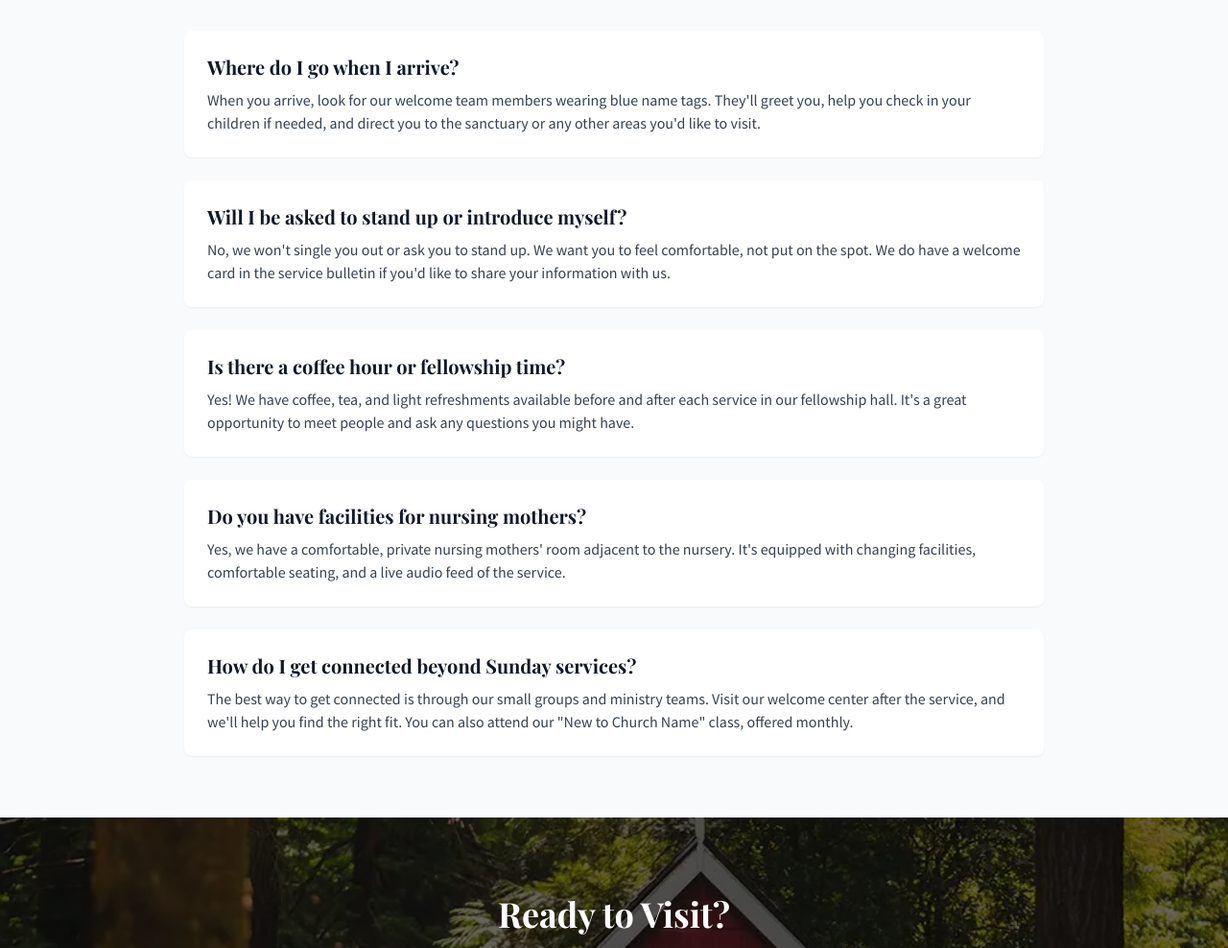
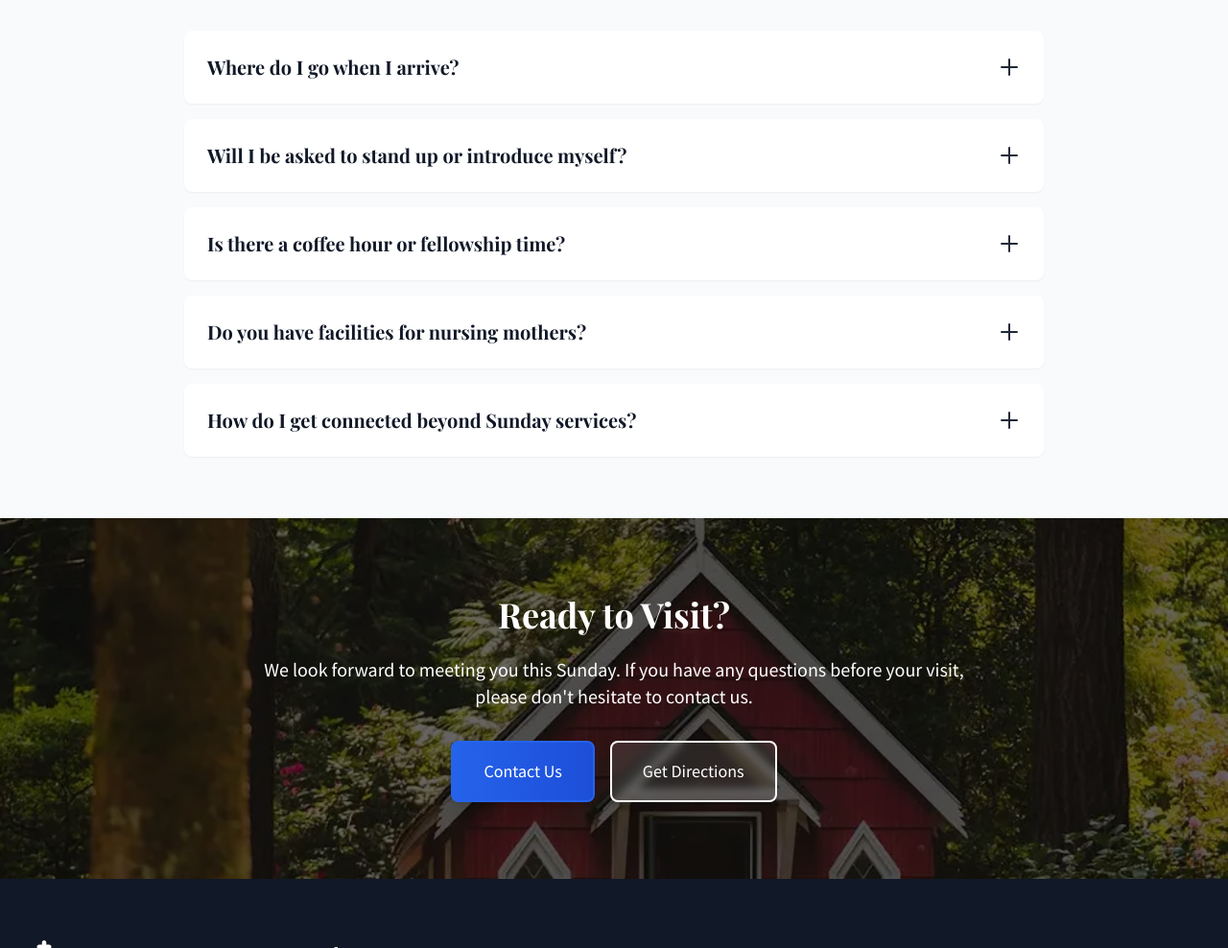
Before and after one commit to turing44/sydney2000, an Astro site: page /im-new in a window 1280 px wide. Shown: the part 3520-4508 px from the top of the page at 96% size. Built offline with nearby package versions, Linux system fonts and the light colour scheme; Astro itself is replaced by a stand-in of ours.

Commit message:
add accordion

```diff
--- a/src/assets/styles/global.css
+++ b/src/assets/styles/global.css
@@ -71,3 +71,15 @@
     @apply overflow-hidden transition-all bg-white rounded-lg shadow-md hover:shadow-lg;
   }
 }
+
+details > summary::-webkit-details-marker {
+  display: none;
+}
+
+details > summary svg {
+  transition: transform 0.2s ease;
+}
+
+details[open] > summary svg {
+  transform: rotate(45deg);
+}
--- a/src/pages/im-new.astro
+++ b/src/pages/im-new.astro
@@ -256,41 +256,66 @@ import Button from "../components/UI/Button.astro";
     </div>
 
     <div class="max-w-4xl mx-auto">
-        <div class="space-y-6">
-          <div class="bg-white p-6 rounded-lg shadow-sm">
-            <h3 class="text-xl font-bold mb-2">Where do I go when I arrive?</h3>
-            <p class="text-gray-700">
+      <div class="space-y-4">
+        <details class="group bg-white p-6 rounded-lg shadow-sm">
+          <summary class="flex justify-between items-center cursor-pointer">
+            <h3 class="text-xl font-bold">Where do I go when I arrive?</h3>
+            <svg xmlns="http://www.w3.org/2000/svg" class="h-6 w-6 transform transition-transform duration-200 group-open:rotate-45" fill="none" viewBox="0 0 24 24" stroke="currentColor">
+              <path stroke-linecap="round" stroke-linejoin="round" stroke-width="2" d="M12 4v16m8-8H4" />
+            </svg>
+          </summary>
+          <p class="mt-4 text-gray-700">
             When you arrive, look for our welcome team members wearing blue name tags. They'll greet you, help you check in your children if needed, and direct you to the sanctuary or any other areas you'd like to visit.
           </p>
-          </div>
+        </details>
 
-          <div class="bg-white p-6 rounded-lg shadow-sm">
-            <h3 class="text-xl font-bold mb-2">Will I be asked to stand up or introduce myself?</h3>
-            <p class="text-gray-700">
+        <details class="group bg-white p-6 rounded-lg shadow-sm">
+          <summary class="flex justify-between items-center cursor-pointer">
+            <h3 class="text-xl font-bold">Will I be asked to stand up or introduce myself?</h3>
+            <svg xmlns="http://www.w3.org/2000/svg" class="h-6 w-6 transform transition-transform duration-200 group-open:rotate-45" fill="none" viewBox="0 0 24 24" stroke="currentColor">
+              <path stroke-linecap="round" stroke-linejoin="round" stroke-width="2" d="M12 4v16m8-8H4" />
+            </svg>
+          </summary>
+          <p class="mt-4 text-gray-700">
             No, we won't single you out or ask you to stand up. We want you to feel comfortable, not put on the spot. We do have a welcome card in the service bulletin if you'd like to share your information with us.
           </p>
-          </div>
+        </details>
 
-          <div class="bg-white p-6 rounded-lg shadow-sm">
-            <h3 class="text-xl font-bold mb-2">Is there a coffee hour or fellowship time?</h3>
-            <p class="text-gray-700">
+        <details class="group bg-white p-6 rounded-lg shadow-sm">
+          <summary class="flex justify-between items-center cursor-pointer">
+            <h3 class="text-xl font-bold">Is there a coffee hour or fellowship time?</h3>
+            <svg xmlns="http://www.w3.org/2000/svg" class="h-6 w-6 transform transition-transform duration-200 group-open:rotate-45" fill="none" viewBox="0 0 24 24" stroke="currentColor">
+              <path stroke-linecap="round" stroke-linejoin="round" stroke-width="2" d="M12 4v16m8-8H4" />
+            </svg>
+          </summary>
+          <p class="mt-4 text-gray-700">
             Yes! We have coffee, tea, and light refreshments available before and after each service in our fellowship hall. It's a great opportunity to meet people and ask any questions you might have.
           </p>
-          </div>
+        </details>
 
-          <div class="bg-white p-6 rounded-lg shadow-sm">
-            <h3 class="text-xl font-bold mb-2">Do you have facilities for nursing mothers?</h3>
-            <p class="text-gray-700">
+        <details class="group bg-white p-6 rounded-lg shadow-sm">
+          <summary class="flex justify-between items-center cursor-pointer">
+            <h3 class="text-xl font-bold">Do you have facilities for nursing mothers?</h3>
+            <svg xmlns="http://www.w3.org/2000/svg" class="h-6 w-6 transform transition-transform duration-200 group-open:rotate-45" fill="none" viewBox="0 0 24 24" stroke="currentColor">
+              <path stroke-linecap="round" stroke-linejoin="round" stroke-width="2" d="M12 4v16m8-8H4" />
+            </svg>
+          </summary>
+          <p class="mt-4 text-gray-700">
             Yes, we have a comfortable, private nursing mothers' room adjacent to the nursery. It's equipped with changing facilities, comfortable seating, and a live audio feed of the service.
           </p>
-          </div>
+        </details>
 
-          <div class="bg-white p-6 rounded-lg shadow-sm">
-            <h3 class="text-xl font-bold mb-2">How do I get connected beyond Sunday services?</h3>
-            <p class="text-gray-700">
+        <details class="group bg-white p-6 rounded-lg shadow-sm">
+          <summary class="flex justify-between items-center cursor-pointer">
+            <h3 class="text-xl font-bold">How do I get connected beyond Sunday services?</h3>
+            <svg xmlns="http://www.w3.org/2000/svg" class="h-6 w-6 transform transition-transform duration-200 group-open:rotate-45" fill="none" viewBox="0 0 24 24" stroke="currentColor">
+              <path stroke-linecap="round" stroke-linejoin="round" stroke-width="2" d="M12 4v16m8-8H4" />
+            </svg>
+          </summary>
+          <p class="mt-4 text-gray-700">
             The best way to get connected is through our small groups and ministry teams. Visit our welcome center after the service, and we'll help you find the right fit. You can also attend our "New to Church Name" class, offered monthly.
           </p>
-          </div>
+        </details>
       </div>
     </div>
   </div>
```
Lines whose indentation alone changed are shown as unchanged.
